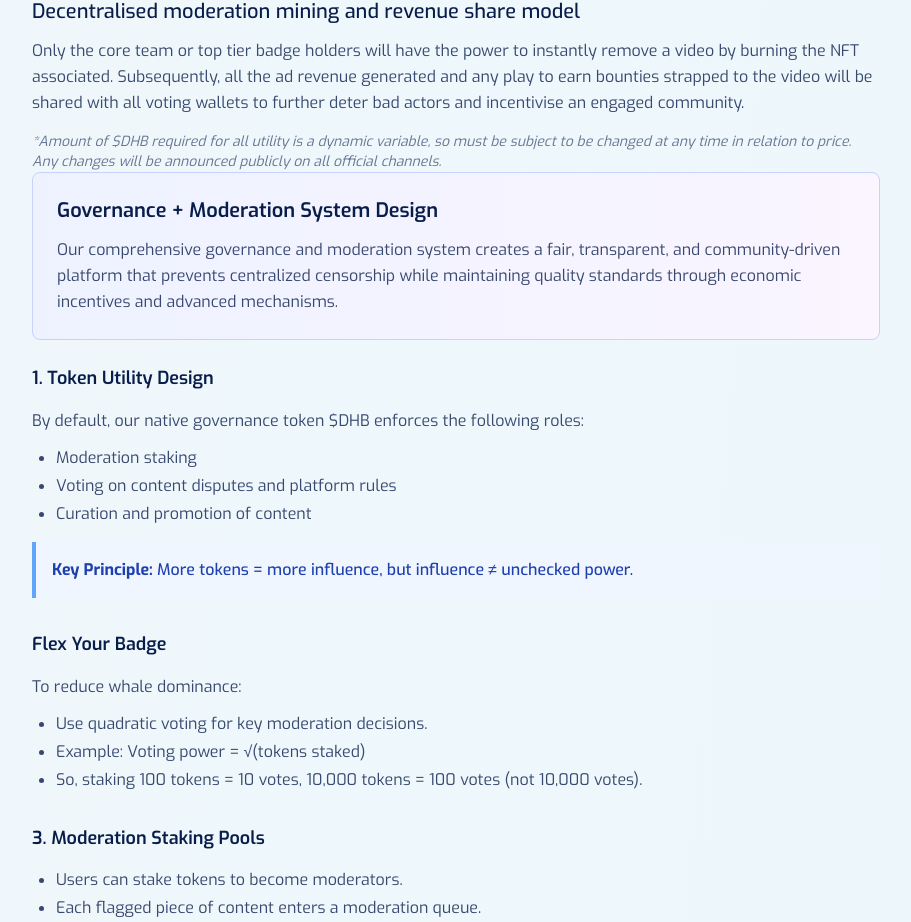
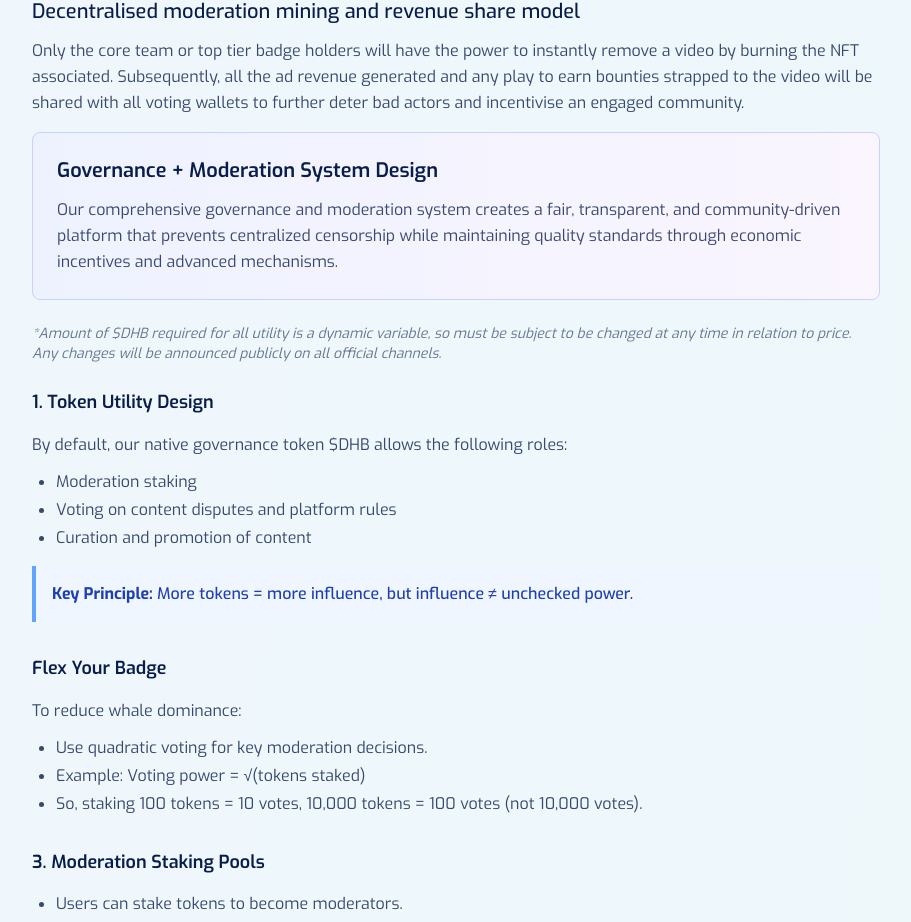
Before and after one commit to maldoteth/dehubdocs, a React (Vite) app: page /docs/dapps in a window 1280 px wide. Shown: the part 6738-7660 px from the top of the page, without its empty margins (312-1223 px from the left). Built offline with nearby package versions, Linux system fonts and the light colour scheme.

Commit message:
Move DHB amount disclaimer
Move the disclaimer about the amount of DHB required for utility to below the governance system design box.

```diff
--- a/src/pages/docs/Dapp.tsx
+++ b/src/pages/docs/Dapp.tsx
@@ -1,3 +1,4 @@
+
 import React from 'react';
 import BadgeFlowchart from '../../components/BadgeFlowchart';
 import TippingFlowchart from '../../components/TippingFlowchart';
@@ -230,10 +231,6 @@ const Dapp = () => {
             Only the core team or top tier badge holders will have the power to instantly remove a video by burning the NFT associated. Subsequently, all the ad revenue generated and any play to earn bounties strapped to the video will be shared with all voting wallets to further deter bad actors and incentivise an engaged community.
           </p>
 
-          <p className="text-sm italic text-royal-blue/60 font-exo">
-            *Amount of $DHB required for all utility is a dynamic variable, so must be subject to be changed at any time in relation to price. Any changes will be announced publicly on all official channels.
-          </p>
-
           <div className="bg-gradient-to-r from-indigo-50 to-purple-50 p-6 rounded-lg border border-indigo-200 mb-6">
             <h3 className="text-xl font-semibold text-royal-blue mb-3 font-exo">Governance + Moderation System Design</h3>
             <p className="text-royal-blue/80 leading-relaxed font-exo">
@@ -242,11 +239,15 @@ const Dapp = () => {
             </p>
           </div>
 
+          <p className="text-sm italic text-royal-blue/60 font-exo mb-6">
+            *Amount of $DHB required for all utility is a dynamic variable, so must be subject to be changed at any time in relation to price. Any changes will be announced publicly on all official channels.
+          </p>
+
           <div className="space-y-8">
             <div>
               <h4 className="text-lg font-semibold text-royal-blue mb-4 font-exo">1. Token Utility Design</h4>
               <p className="text-royal-blue/80 leading-relaxed mb-3 font-exo">
-                By default, our native governance token $DHB enforces the following roles:
+                By default, our native governance token $DHB allows the following roles:
               </p>
               <ul className="list-disc pl-6 space-y-1 text-royal-blue/80 font-exo mb-4">
                 <li>Moderation staking</li>
```
